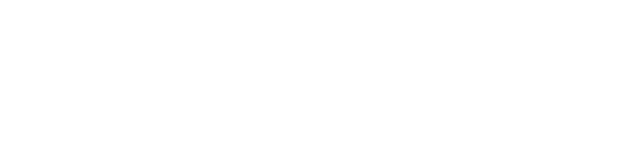
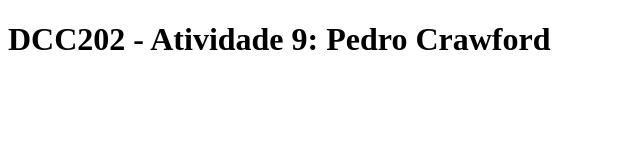
Before and after one commit to ufjf-dcc202/ufjf-dcc202-2023-3-b-atv9-CrawfordPedro, a website: page index.html in a window 1280 px wide. Shown: the whole page, without its empty margins (0-640 px from the left). Drawn offline with Linux system fonts and the light colour scheme.

Commit message:
cria titulo body

```diff
--- a/index.html
+++ b/index.html
@@ -6,6 +6,7 @@
     <title>DCC202 - Atividade 9: Pedro Crawford</title>
 </head>
 <body>
+    <h1>DCC202 - Atividade 9: Pedro Crawford</h1>
 
 </body>
 </html>
```
